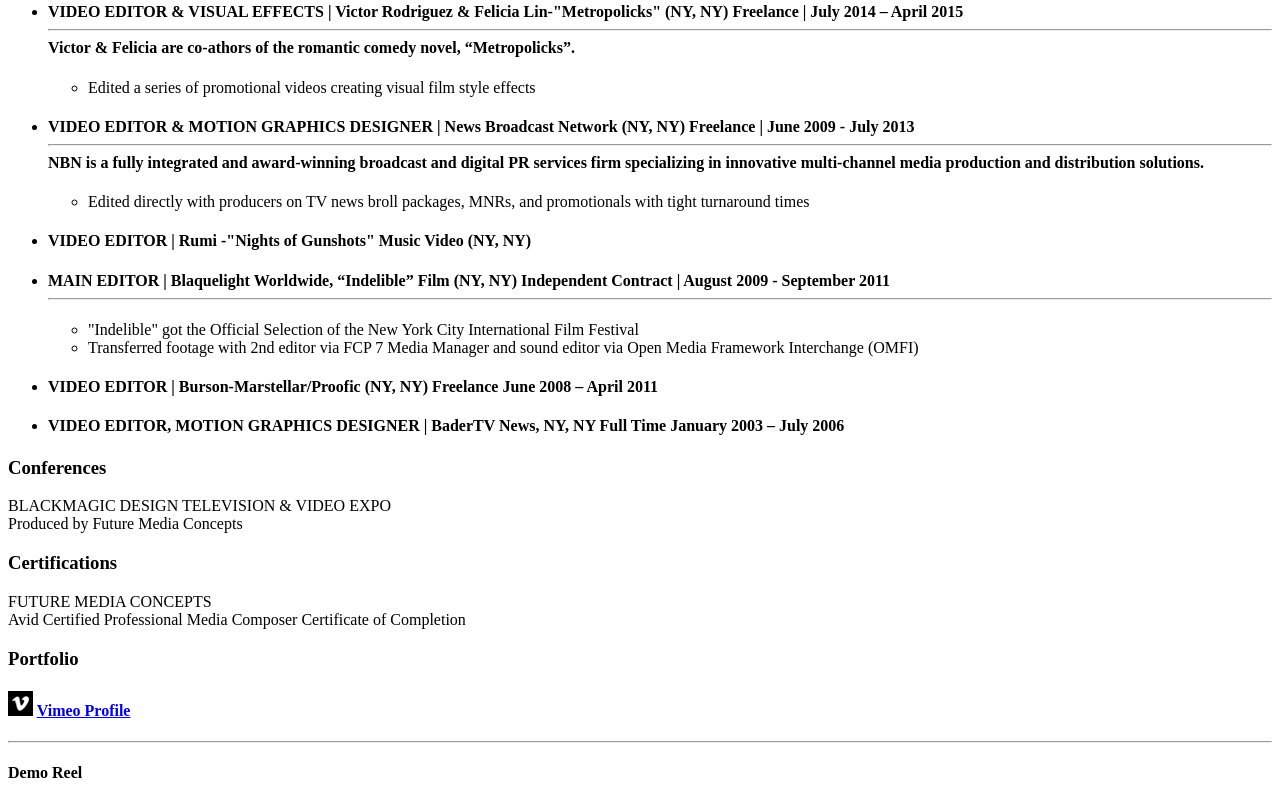
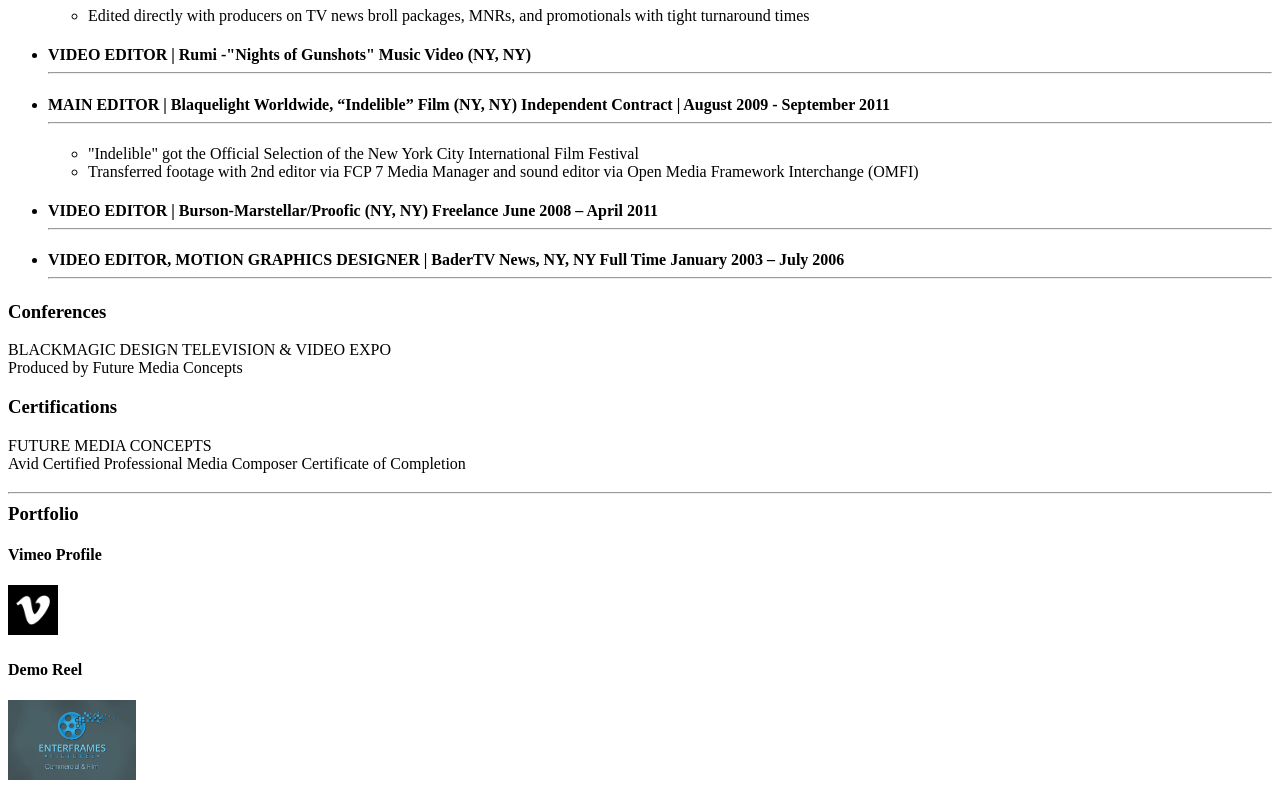
Before and after one commit to ismarina/my-resume, a plain HTML site: page index.html in a window 1280 px wide. Shown: the part 1425-2226 px from the top of the page. Drawn offline with Linux system fonts and the light colour scheme.

Commit message:
Add files via upload

```diff
--- a/index.html
+++ b/index.html
@@ -6,8 +6,8 @@
   <title>My Resume</title>
 </head>
 <body>
-  <h1>I. Marie Nabut</h1>
-  <img src="./assets/images/profile-pic.png" height= "200px" alt="A photo of Marie Nabut">
+  <div><h1>I. Marie Nabut</h1>
+  <img src="./assets/images/profile-pic2.png" height= "200px" alt="A photo of Marie Nabut">
   <h2>Film/Video Editor &<br>
   Multimedia Designer</h2>
   <h3><a href="./public/contact.html">Contact</a></h3>
@@ -76,24 +76,25 @@
       <ul>
         <li>Edited directly with producers on TV news broll packages, MNRs, and promotionals with tight turnaround times</li>
       </ul>
-    <li><h4>VIDEO EDITOR | Rumi -"Nights of Gunshots" Music Video (NY, NY)</h4></li>
+    <li><h4>VIDEO EDITOR | Rumi -"Nights of Gunshots" Music Video (NY, NY)<hr></h4></li>
     <li><h4>MAIN EDITOR | Blaquelight Worldwide, “Indelible” Film (NY, NY)
       Independent Contract | August 2009 - September 2011<hr/></h4></li>
       <ul>
         <li>"Indelible" got the Official Selection of the New York City International Film Festival</li>
         <li>Transferred footage with 2nd editor via FCP 7 Media Manager and sound editor via Open Media Framework Interchange (OMFI)</li>
       </ul>
-    <li><h4>VIDEO EDITOR | Burson-Marstellar/Proofic (NY, NY) Freelance June 2008 – April 2011 </h4></li>
-    <li><h4>VIDEO EDITOR, MOTION GRAPHICS DESIGNER | BaderTV News, NY, NY Full Time January 2003 – July 2006</h4></li>
+    <li><h4>VIDEO EDITOR | Burson-Marstellar/Proofic (NY, NY) Freelance June 2008 – April 2011 <hr></h4></li>
+    <li><h4>VIDEO EDITOR, MOTION GRAPHICS DESIGNER | BaderTV News, NY, NY Full Time January 2003 – July 2006<hr></h4></li>
   </ul>
   <h3>Conferences</h3>
   BLACKMAGIC DESIGN TELEVISION & VIDEO EXPO <br> Produced by Future Media Concepts
   <h3>Certifications</h3>
   FUTURE MEDIA CONCEPTS <br> Avid Certified Professional Media Composer Certificate of Completion
-  <h3>Portfolio</h3>
-  <h4><img height="25"src="./assets/images/iconmonstr-vimeo-2-240.png" alt="vimeo icon">
-  <a href="https://vimeo.com/enterframes">Vimeo Profile</a></h4>
-  <hr>
+
+  <h3> <hr>Portfolio</h3>
+  <h4>Vimeo Profile</h4>
+  <a href="https://vimeo.com/enterframes"><img height="50"src="./assets/images/iconmonstr-vimeo-2-240.png" alt="vimeo icon"></a>
+
   <h4>Demo Reel</h4>
   <a href="https://vimeo.com/enterframes/demo?share=copy"><img src="./assets/images/demo-tb.png" height="80"alt="thumbnail of demo reel"></a>
   <h4>Highlight Reel for Albireo</h4>
@@ -117,6 +118,7 @@
   <h3>Languages</h3>
   Spanish - Fluent
   <h3><a href="./public/hobbies.html">Hobbies</a></h3>
+</div>
 </body>
 <p><footer>Copyright © 2023 I. Marie Nabut</footer></p>
 </html>
```
